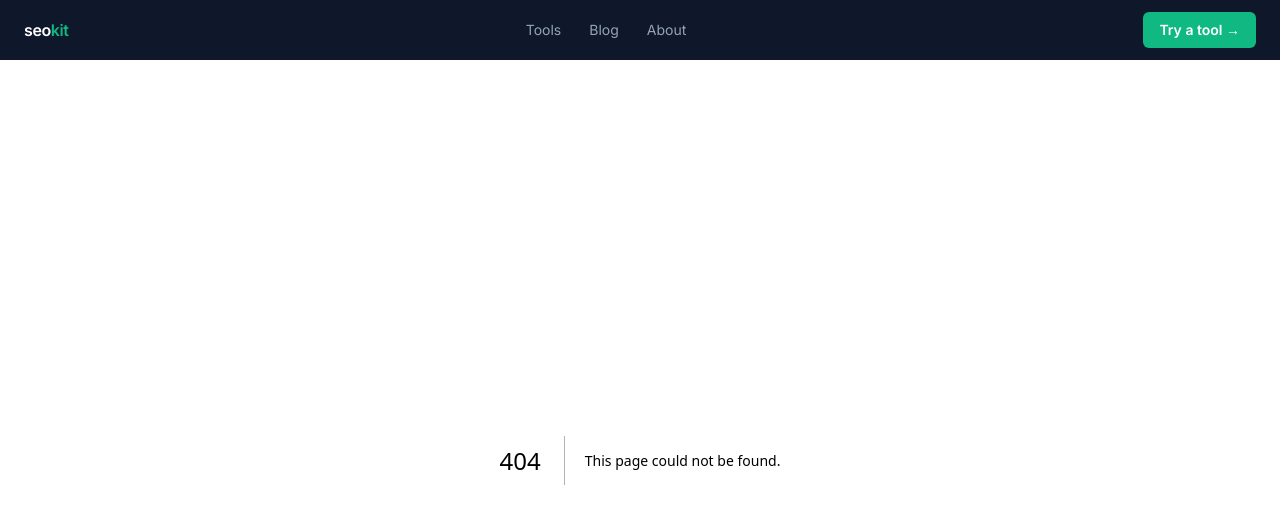
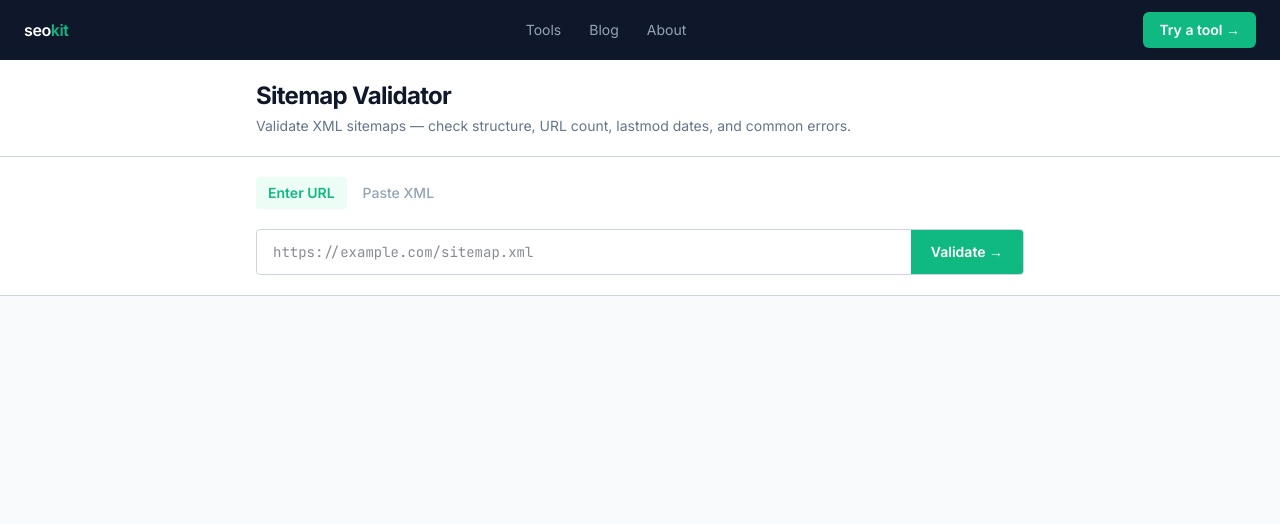
Before and after one commit to yarosheptab/seokit, a Next.js app: page /sitemap-validator in a window 1280 px wide. Before the commit this address had no page. Shown: the top 524 px of the page. Built offline with nearby package versions, Linux system fonts and the light colour scheme.

Commit message:
feat: task 7 - sitemap validator tool page

```diff
--- /dev/null
+++ b/app/sitemap-validator/page.tsx
@@ -0,0 +1,122 @@
+"use client";
+import { useState } from "react";
+import ToolLayout from "@/components/ToolLayout";
+import { parseSitemap, SitemapResult } from "@/lib/sitemapParser";
+
+const TABS = [
+  { key: "url", label: "Enter URL" },
+  { key: "xml", label: "Paste XML" },
+];
+
+export default function SitemapValidatorPage() {
+  const [tab, setTab] = useState("url");
+  const [url, setUrl] = useState("");
+  const [xml, setXml] = useState("");
+  const [result, setResult] = useState<SitemapResult | null>(null);
+  const [loading, setLoading] = useState(false);
+  const [error, setError] = useState("");
+
+  async function fetchAndParse() {
+    if (!url) return;
+    setLoading(true); setError(""); setResult(null);
+    try {
+      const res = await fetch(`/api/fetch?url=${encodeURIComponent(url)}`);
+      if (!res.ok) { setError("Fetch failed"); return; }
+      const text = await res.text();
+      setResult(parseSitemap(text));
+    } catch { setError("Network error"); }
+    finally { setLoading(false); }
+  }
+
+  const inputArea = (
+    <>
+      {tab === "url" ? (
+        <div className="flex overflow-hidden rounded" style={{ border: "1px solid var(--border-2)" }}>
+          <input type="url" value={url} onChange={(e) => setUrl(e.target.value)}
+            onKeyDown={(e) => e.key === "Enter" && fetchAndParse()}
+            placeholder="https://example.com/sitemap.xml"
+            className="flex-1 px-4 py-3 text-sm outline-none bg-transparent"
+            style={{ fontFamily: "var(--font-mono)", color: "var(--fg)", minWidth: 0 }}
+          />
+          <button onClick={fetchAndParse} disabled={loading}
+            className="px-5 py-3 text-sm font-semibold text-white"
+            style={{ background: "var(--accent)", border: "none", cursor: "pointer" }}>
+            {loading ? "Fetching…" : "Validate →"}
+          </button>
+        </div>
+      ) : (
+        <div>
+          <textarea value={xml} onChange={(e) => setXml(e.target.value)}
+            placeholder="Paste sitemap XML here…" rows={8}
+            className="w-full rounded px-4 py-3 text-sm outline-none resize-y"
+            style={{ fontFamily: "var(--font-mono)", background: "var(--body-bg)", border: "1px solid var(--border-2)", color: "var(--fg)" }}
+          />
+          <div className="flex gap-2 mt-2">
+            <button onClick={() => { setError(""); setResult(parseSitemap(xml)); }}
+              className="px-4 py-2 text-sm font-semibold text-white rounded"
+              style={{ background: "var(--accent)", border: "none", cursor: "pointer" }}>
+              Validate XML →
+            </button>
+          </div>
+        </div>
+      )}
+      {error && <p className="mt-3 text-sm" style={{ color: "var(--score-red)" }}>{error}</p>}
+    </>
+  );
+
+  const resultsArea = result ? (
+    <div>
+      <p className="text-xs font-medium uppercase tracking-widest mb-4"
+        style={{ fontFamily: "var(--font-mono)", color: "var(--subtle)" }}>Results</p>
+      <div className="grid grid-cols-3 gap-3 mb-6">
+        {[
+          { label: "Valid", value: result.valid ? "Yes" : "No", color: result.valid ? "var(--accent)" : "var(--score-red)" },
+          { label: "URL Count", value: String(result.urlCount), color: result.urlCount > 0 ? "var(--accent)" : "var(--score-red)" },
+          { label: "Has Lastmod", value: result.hasLastmod ? "Yes" : "No", color: result.hasLastmod ? "var(--accent)" : "var(--score-yellow)" },
+        ].map((c) => (
+          <div key={c.label} className="rounded p-4" style={{ background: "var(--surface)", border: "1px solid var(--border-2)" }}>
+            <p className="text-xs mb-1" style={{ color: "var(--subtle)" }}>{c.label}</p>
+            <p className="text-lg font-bold" style={{ color: c.color }}>{c.value}</p>
+          </div>
+        ))}
+      </div>
+      {result.issues.length > 0 && (
+        <div className="mb-4 rounded p-4" style={{ background: "#fef2f2", border: "1px solid #fecaca" }}>
+          <p className="text-sm font-semibold mb-2" style={{ color: "var(--score-red)" }}>Issues found</p>
+          <ul className="list-disc list-inside text-sm" style={{ color: "var(--score-red)" }}>
+            {result.issues.map((iss, i) => <li key={i}>{iss}</li>)}
+          </ul>
+        </div>
+      )}
+      <div className="rounded overflow-hidden" style={{ background: "var(--surface)", border: "1px solid var(--border-2)" }}>
+        <div className="grid px-4 py-2 text-xs font-semibold uppercase tracking-widest"
+          style={{ gridTemplateColumns: "1fr 120px 100px 70px", color: "var(--subtle)", borderBottom: "1px solid var(--border)", fontFamily: "var(--font-mono)" }}>
+          <span>URL</span><span>Lastmod</span><span>Changefreq</span><span>Priority</span>
+        </div>
+        {result.urls.slice(0, 50).map((u, i) => (
+          <div key={i} className="grid px-4 py-2.5 text-xs"
+            style={{ gridTemplateColumns: "1fr 120px 100px 70px", borderBottom: i < Math.min(result.urls.length, 50) - 1 ? "1px solid var(--border)" : "none", color: "var(--fg)" }}>
+            <span className="truncate pr-4" style={{ fontFamily: "var(--font-mono)" }}>{u.loc}</span>
+            <span style={{ color: "var(--muted-fg)" }}>{u.lastmod ?? "—"}</span>
+            <span style={{ color: "var(--muted-fg)" }}>{u.changefreq ?? "—"}</span>
+            <span style={{ color: "var(--muted-fg)" }}>{u.priority ?? "—"}</span>
+          </div>
+        ))}
+        {result.urls.length > 50 && (
+          <div className="px-4 py-2 text-xs" style={{ color: "var(--subtle)", borderTop: "1px solid var(--border)" }}>
+            …and {result.urls.length - 50} more URLs
+          </div>
+        )}
+      </div>
+    </div>
+  ) : null;
+
+  return (
+    <ToolLayout
+      title="Sitemap Validator"
+      description="Validate XML sitemaps — check structure, URL count, lastmod dates, and common errors."
+      tabs={TABS} activeTab={tab} onTabChange={setTab}
+      inputArea={inputArea} resultsArea={resultsArea}
+    />
+  );
+}
```
